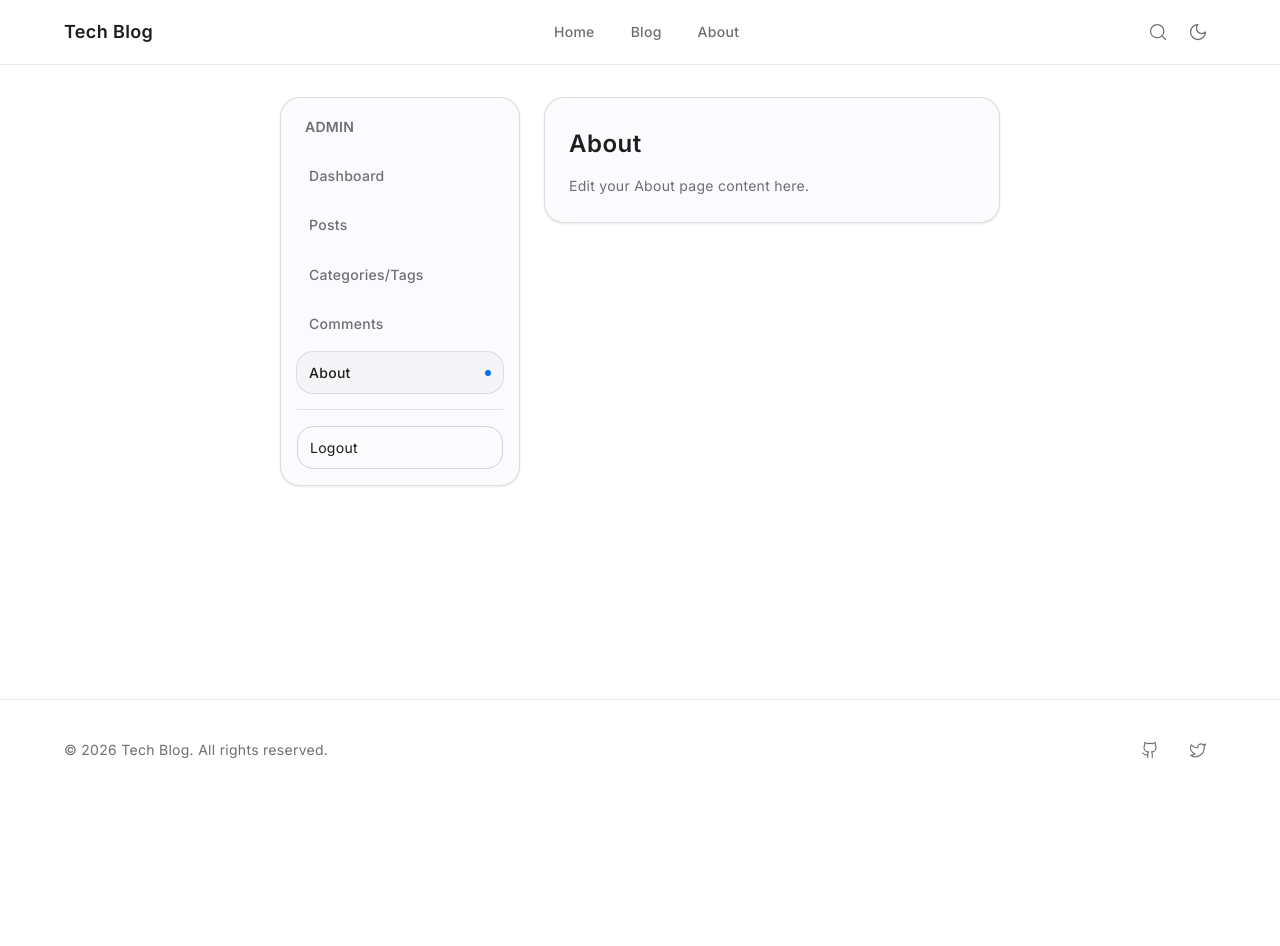
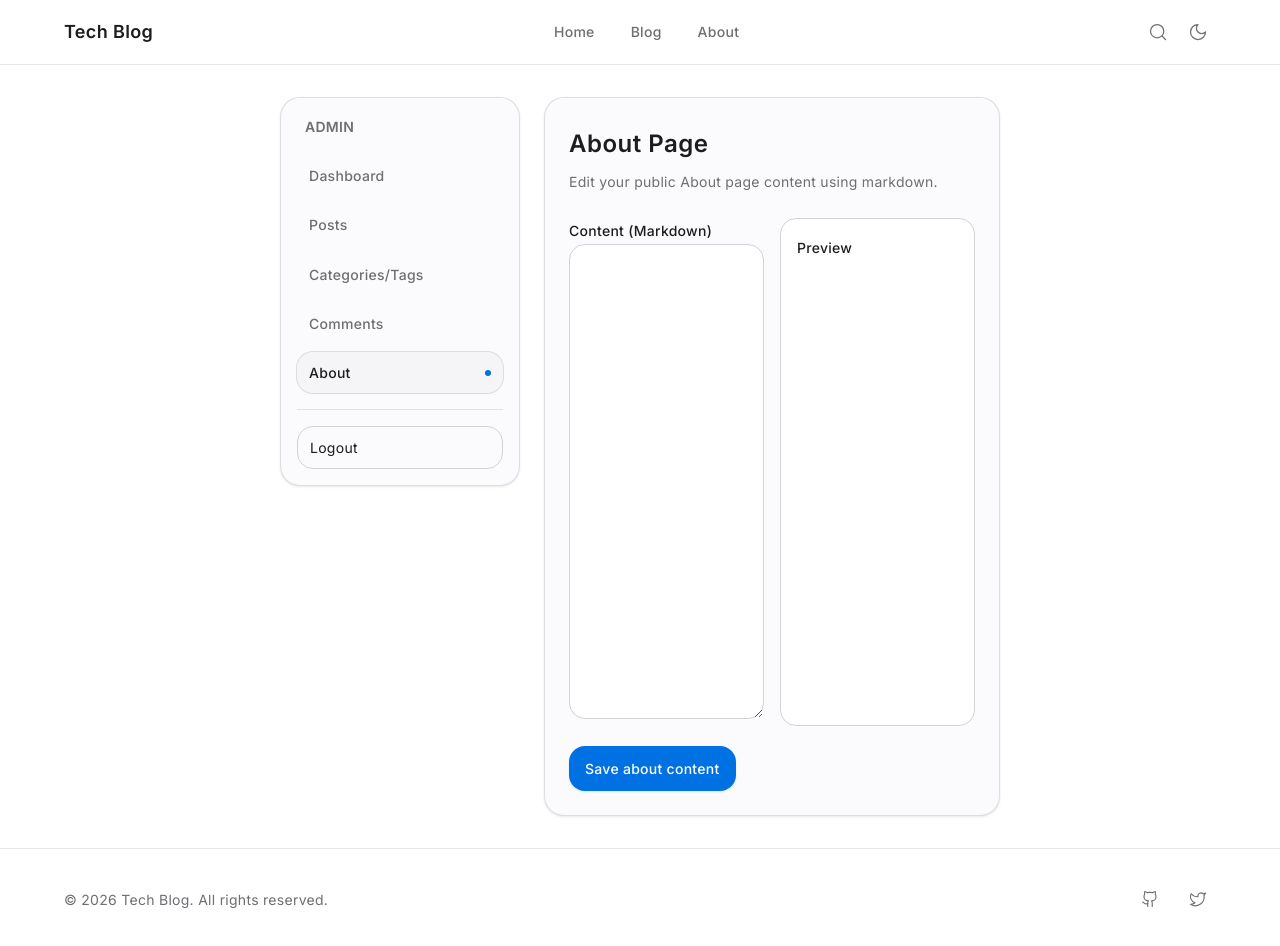
Before and after one commit to yulv706/newblog, a Next.js app: page /admin/about in a window 1280 px wide. Shown: the top 946 px of the page. Before the commit the page ends 800 px from the top, so only its background shows below. Built offline with nearby package versions, Linux system fonts and the light colour scheme; no server answers; the database is empty.

Commit message:
feat: add admin about editor and public markdown rendering

```diff
--- /dev/null
+++ b/src/actions/about.ts
@@ -0,0 +1,36 @@
+"use server";
+
+import { revalidatePath } from "next/cache";
+import { saveAboutContent } from "@/lib/site-settings";
+
+export type AboutEditorActionState = {
+  error: string | null;
+  success: string | null;
+};
+
+const DEFAULT_STATE: AboutEditorActionState = {
+  error: null,
+  success: null,
+};
+
+export async function saveAboutContentAction(
+  _previousState: AboutEditorActionState = DEFAULT_STATE,
+  formData: FormData
+): Promise<AboutEditorActionState> {
+  const content = formData.get("content");
+  if (typeof content !== "string") {
+    return {
+      error: "Invalid content payload.",
+      success: null,
+    };
+  }
+
+  await saveAboutContent(content);
+  revalidatePath("/admin/about");
+  revalidatePath("/about");
+
+  return {
+    error: null,
+    success: "About content saved.",
+  };
+}
--- a/src/app/about/page.tsx
+++ b/src/app/about/page.tsx
@@ -1,13 +1,19 @@
-export default function AboutPage() {
+import { renderMarkdownToHtml } from "@/lib/markdown";
+import { getAboutContentForPublic } from "@/lib/site-settings";
+
+export const dynamic = "force-dynamic";
+export const revalidate = 0;
+
+export default async function AboutPage() {
+  const content = await getAboutContentForPublic();
+  const html = await renderMarkdownToHtml(content);
+
   return (
-    <div className="py-12">
-      <h1 className="text-3xl font-bold tracking-tight">About</h1>
-      <p className="mt-4 text-muted">
-        Welcome to my personal tech blog. I write about web development, software engineering, and technology.
-      </p>
-      <p className="mt-4 text-muted">
-        这是我的个人技术博客。我会分享关于 Web 开发、软件工程和技术的文章。
-      </p>
-    </div>
+    <article className="py-12">
+      <section
+        className="prose max-w-none prose-neutral dark:prose-invert"
+        dangerouslySetInnerHTML={{ __html: html }}
+      />
+    </article>
   );
 }
--- a/src/app/admin/(protected)/about/page.tsx
+++ b/src/app/admin/(protected)/about/page.tsx
@@ -1,8 +1,17 @@
-export default function AdminAboutPage() {
+import { saveAboutContentAction } from "@/actions/about";
+import { AboutEditorForm } from "@/components/admin/about-editor-form";
+import { getAboutContent } from "@/lib/site-settings";
+
+export const dynamic = "force-dynamic";
+export const revalidate = 0;
+
+export default async function AdminAboutPage() {
+  const aboutContent = (await getAboutContent()) ?? "";
+
   return (
-    <div className="space-y-2">
-      <h1 className="text-2xl font-semibold tracking-tight">About</h1>
-      <p className="text-sm text-muted">Edit your About page content here.</p>
-    </div>
+    <AboutEditorForm
+      initialContent={aboutContent}
+      action={saveAboutContentAction}
+    />
   );
 }
--- /dev/null
+++ b/src/components/admin/about-editor-form.tsx
@@ -0,0 +1,107 @@
+"use client";
+
+import { useActionState, useEffect, useState } from "react";
+import { renderMarkdownToHtml } from "@/lib/markdown";
+import type { AboutEditorActionState } from "@/actions/about";
+
+type AboutEditorFormProps = {
+  initialContent: string;
+  action: (
+    state: AboutEditorActionState,
+    formData: FormData
+  ) => Promise<AboutEditorActionState>;
+};
+
+const INITIAL_ACTION_STATE: AboutEditorActionState = {
+  error: null,
+  success: null,
+};
+
+export function AboutEditorForm({ initialContent, action }: AboutEditorFormProps) {
+  const [state, formAction, isPending] = useActionState(action, INITIAL_ACTION_STATE);
+  const [content, setContent] = useState(initialContent);
+  const [previewHtml, setPreviewHtml] = useState("");
+  const [previewError, setPreviewError] = useState<string | null>(null);
+
+  useEffect(() => {
+    let disposed = false;
+
+    async function loadPreview() {
+      try {
+        const html = await renderMarkdownToHtml(content);
+        if (!disposed) {
+          setPreviewHtml(html);
+          setPreviewError(null);
+        }
+      } catch {
+        if (!disposed) {
+          setPreviewError("Unable to render markdown preview.");
+        }
+      }
+    }
+
+    loadPreview();
+
+    return () => {
+      disposed = true;
+    };
+  }, [content]);
+
+  return (
+    <div className="space-y-6">
+      <header className="space-y-1">
+        <h1 className="text-2xl font-semibold tracking-tight">About Page</h1>
+        <p className="text-sm text-muted">
+          Edit your public About page content using markdown.
+        </p>
+      </header>
+
+      <form action={formAction} className="space-y-5">
+        <div className="grid gap-4 lg:grid-cols-2">
+          <label className="block space-y-2 text-sm">
+            <span className="font-medium text-foreground">Content (Markdown)</span>
+            <textarea
+              name="content"
+              value={content}
+              onChange={(event) => setContent(event.target.value)}
+              rows={18}
+              className="min-h-80 w-full rounded-xl border border-border bg-background px-3 py-2.5 font-mono text-sm outline-none transition focus:border-primary focus:ring-2 focus:ring-primary/20"
+            />
+          </label>
+
+          <section className="space-y-2 rounded-xl border border-border bg-background p-4">
+            <h2 className="text-sm font-medium text-foreground">Preview</h2>
+            {previewError ? (
+              <p className="text-sm text-destructive">{previewError}</p>
+            ) : (
+              <article
+                className="prose max-w-none prose-neutral dark:prose-invert"
+                dangerouslySetInnerHTML={{ __html: previewHtml }}
+              />
+            )}
+          </section>
+        </div>
+
+        {state.error ? (
+          <p className="rounded-xl border border-destructive/30 bg-destructive/10 px-3 py-2 text-sm text-destructive">
+            {state.error}
+          </p>
+        ) : null}
+
+        {state.success ? (
+          <p className="rounded-xl border border-primary/30 bg-primary/10 px-3 py-2 text-sm text-primary">
+            {state.success}
+          </p>
+        ) : null}
+
+        <button
+          type="submit"
+          disabled={isPending}
+          className="inline-flex items-center justify-center rounded-xl bg-primary px-4 py-2.5 text-sm font-medium text-primary-foreground shadow-sm transition hover:opacity-90 disabled:cursor-not-allowed disabled:opacity-70"
+        >
+          {isPending ? "Saving..." : "Save about content"}
+        </button>
+      </form>
+    </div>
+  );
+}
--- /dev/null
+++ b/src/lib/site-settings.ts
@@ -0,0 +1,72 @@
+import { eq } from "drizzle-orm";
+import { db } from "@/lib/db";
+import { siteSettings } from "@/lib/db/schema";
+
+export const ABOUT_CONTENT_KEY = "about_content";
+
+export const DEFAULT_ABOUT_CONTENT_PLACEHOLDER = `# About Me
+
+This page is still being written. Please check back soon.
+
+这个页面内容正在完善中，敬请期待。`;
+
+type SiteSettingsDatabase = Pick<typeof db, "select" | "insert">;
+
+export async function getSiteSettingValue(
+  key: string,
+  database: SiteSettingsDatabase = db
+) {
+  const setting = database
+    .select({
+      value: siteSettings.value,
+    })
+    .from(siteSettings)
+    .where(eq(siteSettings.key, key))
+    .get();
+
+  return setting?.value ?? null;
+}
+
+export async function saveSiteSettingValue(
+  key: string,
+  value: string,
+  database: SiteSettingsDatabase = db
+) {
+  database
+    .insert(siteSettings)
+    .values({
+      key,
+      value,
+      updatedAt: new Date().toISOString(),
+    })
+    .onConflictDoUpdate({
+      target: siteSettings.key,
+      set: {
+        value,
+        updatedAt: new Date().toISOString(),
+      },
+    })
+    .run();
+}
+
+export async function getAboutContent(database: SiteSettingsDatabase = db) {
+  return getSiteSettingValue(ABOUT_CONTENT_KEY, database);
+}
+
+export async function getAboutContentForPublic(
+  database: SiteSettingsDatabase = db
+) {
+  const content = await getAboutContent(database);
+  if (!content || !content.trim()) {
+    return DEFAULT_ABOUT_CONTENT_PLACEHOLDER;
+  }
+
+  return content;
+}
+
+export async function saveAboutContent(
+  content: string,
+  database: SiteSettingsDatabase = db
+) {
+  await saveSiteSettingValue(ABOUT_CONTENT_KEY, content, database);
+}
```
Also changed, not shown: 1 other file (tests, documents, lock files or other folders).
